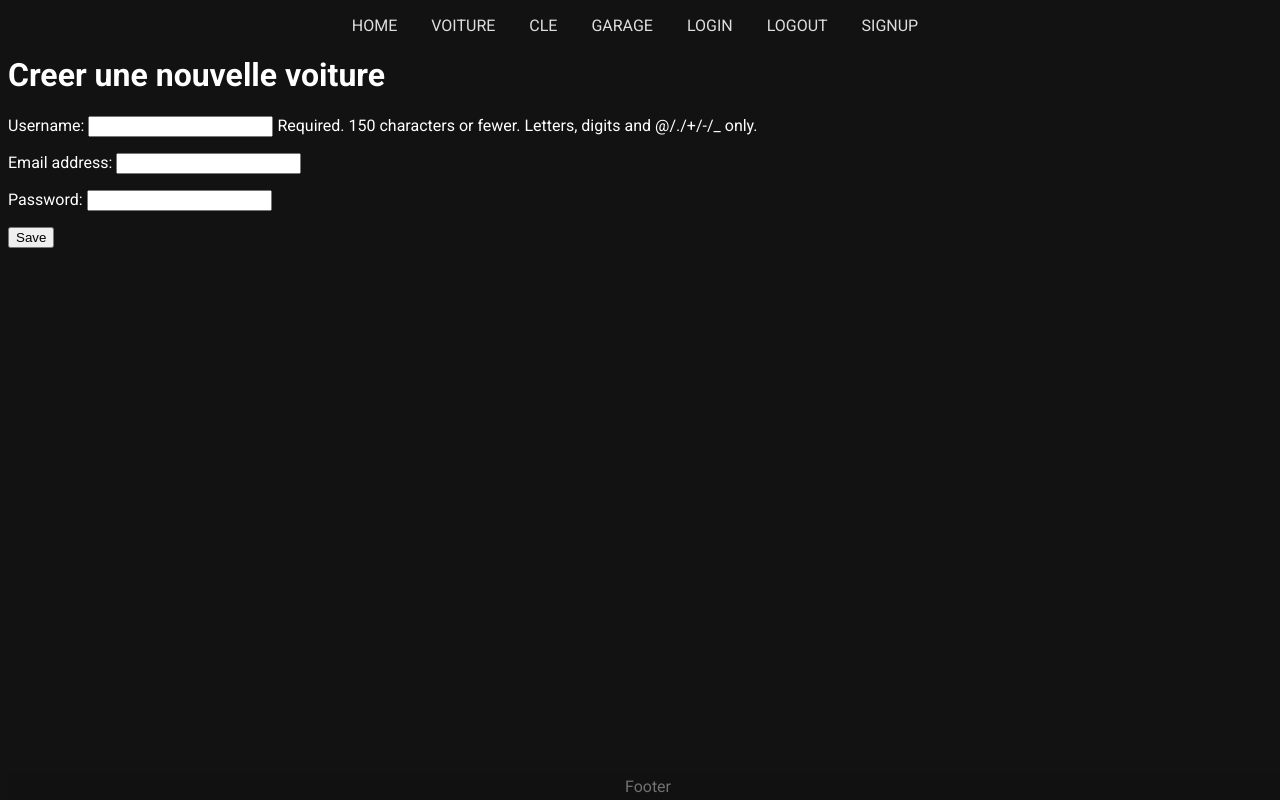
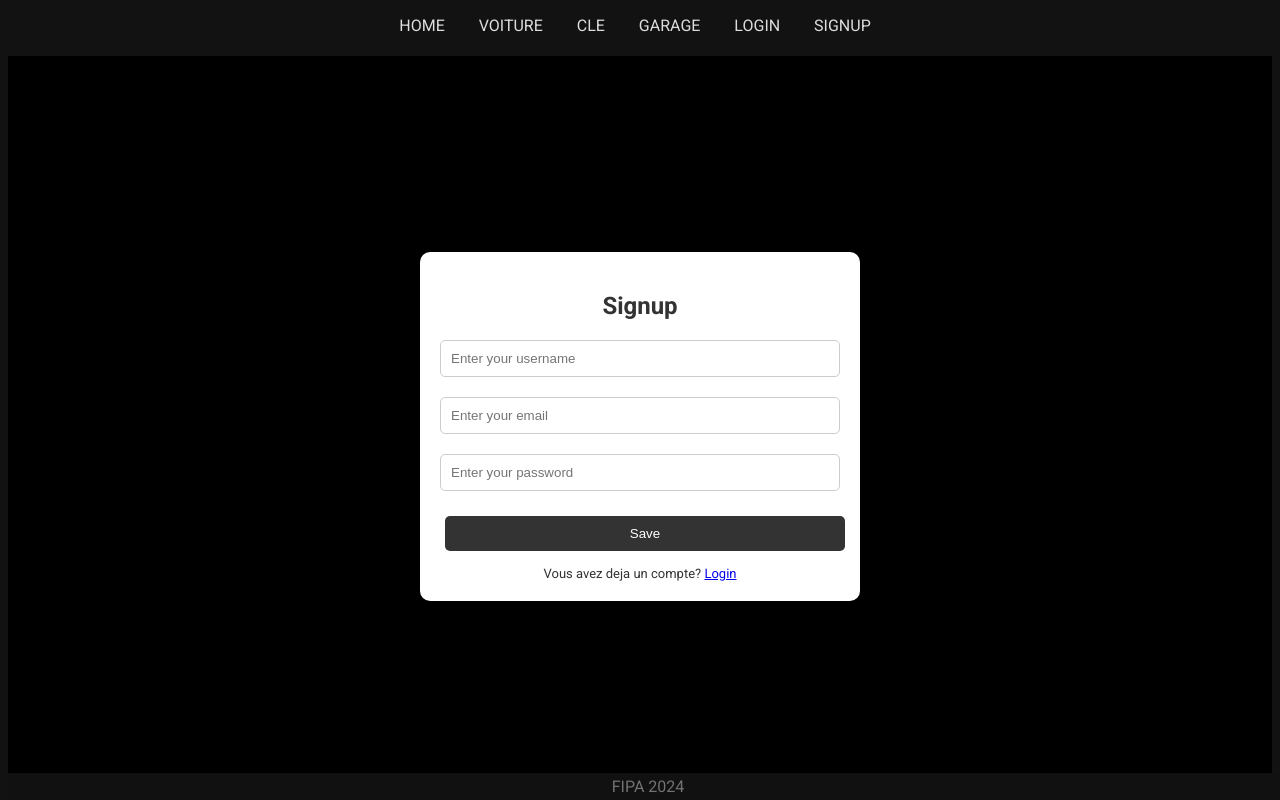
Before and after one commit to slimane-msb/api-django, a Django app: page /signup/ in a window 1280 px wide. Run offline with Django 4.2, Linux system fonts and the light colour scheme.

Commit message:
adding forms

```diff
--- a/django-site/voiture/files/static/css/dark.css
+++ b/django-site/voiture/files/static/css/dark.css
@@ -130,6 +130,10 @@ header h1 {
     text-align: center;
 }
 
+.form-fields {
+
+}
+
 .besoinCompte {
     margin-top: 10px;
     font-size:small;
@@ -144,6 +148,7 @@ header h1 {
 .login-container input[type="number"],
 .login-container input[type="time"],
 .login-container input[type="text"],
+.login-container input[type="email"],
 .login-container input[type="password"] {
     width: 100%;
     padding: 10px;
@@ -200,7 +205,7 @@ header h1 {
     background-color: #555;
 }
 
-
+.errorlist,
 .error {
     font-size: small;
     color: #fff;
--- a/django-site/voiture/public/forms.py
+++ b/django-site/voiture/public/forms.py
@@ -3,6 +3,40 @@ from django.contrib.auth import get_user_model
 
 
 class UserForm(forms.ModelForm):
+    username = forms.CharField(
+        max_length = 200,
+        label="",
+        widget=forms.TextInput(attrs={
+            'placeholder': 'Enter your username'
+        })
+    )
+    email = forms.CharField(
+        max_length = 200,
+        label="",
+        widget=forms.EmailInput(attrs={
+            'placeholder': 'Enter your email'
+        })
+    )
+    password = forms.CharField(
+        max_length = 200,
+        label="",
+        widget=forms.PasswordInput(attrs={
+            'placeholder': 'Enter your password'
+        })
+    )
     class Meta:
         model = get_user_model()
         fields = ['username', 'email', 'password']
+
+
+
+class LoginForm(forms.Form):
+    username = forms.CharField(
+        max_length=150,
+        widget=forms.TextInput(attrs={
+            'placeholder': 'usss'
+        })
+    )
+    password = forms.CharField(widget=forms.PasswordInput(attrs={
+        'placeholder': 'Password'
+    }))
--- a/django-site/voiture/public/templates/base.html
+++ b/django-site/voiture/public/templates/base.html
@@ -18,9 +18,14 @@
                     <li><a href="{% url 'voiture' %}">VOITURE</a></li>
                     <li><a href="{% url 'cle' %}">CLE</a></li>
                     <li><a href="{% url 'garage' %}">GARAGE</a></li>
+
+                    {% if user.is_authenticated %}
+                    <li><a href="{% url 'logout' %}">LOGOUT</a></li>
+                    <li><a href="{% url 'profile' %}">{{ user.username }}</a></li>
+                    {% else %}
                     <li><a href="{% url 'login' %}">LOGIN</a></li>
-                    <li><a href="{% url 'logout' %}">LOGOUT</a></li>
                     <li><a href="{% url 'signup' %}">SIGNUP</a></li>
+                    {% endif %}
                 </ul>
             </nav>
         </header>
@@ -28,7 +33,7 @@
         {% block document_body %}
             <div id=document-container>{% block document_container %}{% endblock document_container %}</div>
 
-            <footer id=document-footer>Footer</footer>
+            <footer id=document-footer>FIPA 2024</footer>
         {% endblock document_body %}
 
     </body>
--- a/django-site/voiture/public/templates/home.html
+++ b/django-site/voiture/public/templates/home.html
@@ -7,4 +7,5 @@
 
 {% block document_container %}
   <h1>Welcome to the home page!</h1>
+  <h1>Welcome, {{ user.username }}!</h1>
 {% endblock document_container %}
--- a/django-site/voiture/public/templates/login.html
+++ /dev/null
@@ -1,3 +0,0 @@
-{% extends "base.html" %}
-
-{% block page_title %}Login{% endblock page_title %}
--- a/django-site/voiture/public/templates/signup.html
+++ b/django-site/voiture/public/templates/signup.html
@@ -5,10 +5,31 @@
 
 
 {% block document_container %}
-<h1>Creer une nouvelle voiture</h1>
-<form method="POST">
-    {% csrf_token %}
-    {{ form.as_p }}
-    <button type="submit">Save</button>
-</form>
+
+
+<h1></h1>
+
+
+<div class="page">
+
+    <div class="login-container">
+        <h2>Signup</h2>
+
+        <form class="form-fields" method="POST">
+            {% csrf_token %}
+            {{ form.as_table }}
+            <button type="submit">Save</button>
+        </form>
+
+        <div class="besoinCompte">
+            Vous avez deja un compte? <a href="{% url 'login' %}">Login</a>
+        </div>
+
+    </div>
+
+</div>
+
+
+
+
 {% endblock document_container %}
--- a/django-site/voiture/public/urls.py
+++ b/django-site/voiture/public/urls.py
@@ -1,12 +1,14 @@
-from django.urls import path
-
-from .views import home,signup,login,logout,voiture,cle,garage
+from django.urls import path,include
+from django.contrib.auth import views as auth_views
+from .views import home,signup,profile,login,logout,voiture,cle,garage
 
 urlpatterns = [
     path("", home, name="home"),
-    path("login/", login, name="login"),
-    path("logout/", logout, name="logout"),
+    path("accounts/", include("django.contrib.auth.urls")),
+    path("login/", auth_views.LoginView.as_view(), name="login"),
+    path("logout/", auth_views.LogoutView.as_view() ,name="logout"),
     path("signup/", signup, name="signup"),
+    path("profile/", profile, name="profile"),
     path("voiture/", voiture, name="voiture"),
     path("garage/", garage, name="garage"),
     path("cle/", cle, name= "cle"),
--- a/django-site/voiture/public/views.py
+++ b/django-site/voiture/public/views.py
@@ -1,11 +1,18 @@
 from django.shortcuts import render,redirect
+from django.contrib.auth.decorators import login_required
 
 # Create your views here.
 from django.http import HttpResponse
 from .forms import UserForm
 
+@login_required
 def home(request):
     return render(request, "home.html")
+
+
+@login_required
+def profile(request):
+    return render(request, "profile.html")
 
 
 def cle(request):
--- a/django-site/voiture/voiture/settings.py
+++ b/django-site/voiture/voiture/settings.py
@@ -128,3 +128,9 @@ STATICFILES_DIRS = [
 # https://docs.djangoproject.com/en/4.2/ref/settings/#default-auto-field
 
 DEFAULT_AUTO_FIELD = 'django.db.models.BigAutoField'
+
+
+# login
+LOGIN_REDIRECT_URL = '/'
+LOGIN_URL = '/login/'
+LOGOUT_REDIRECT_URL = '/login/'
--- a/django-site/voiture/voiture/urls.py
+++ b/django-site/voiture/voiture/urls.py
@@ -20,5 +20,5 @@ from django.urls import path,include
 urlpatterns = [
     path('admin/', admin.site.urls),
     path("", include("public.urls")),
-    path("api/", include("api.urls"))
+    path("api/", include("api.urls")),
 ]
```
Also changed, not shown: django-site/voiture/public/templates/profile.html (added, +12 -0 lines), django-site/voiture/public/templates/registration/login.html (added, +31 -0 lines), docker-compose.yml (+25 -1 lines), django-site/voiture/db.sqlite3, 1 other file.
